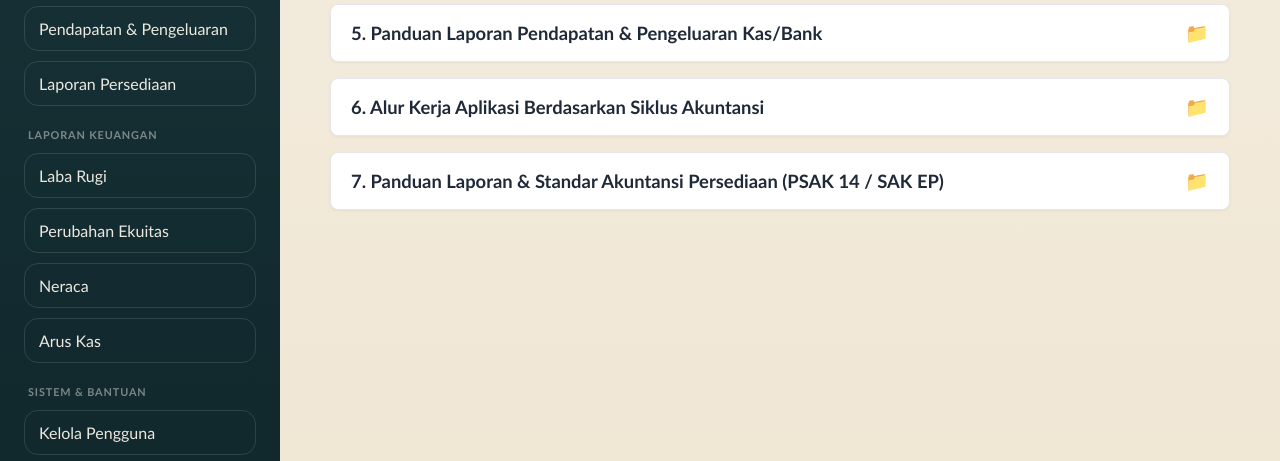
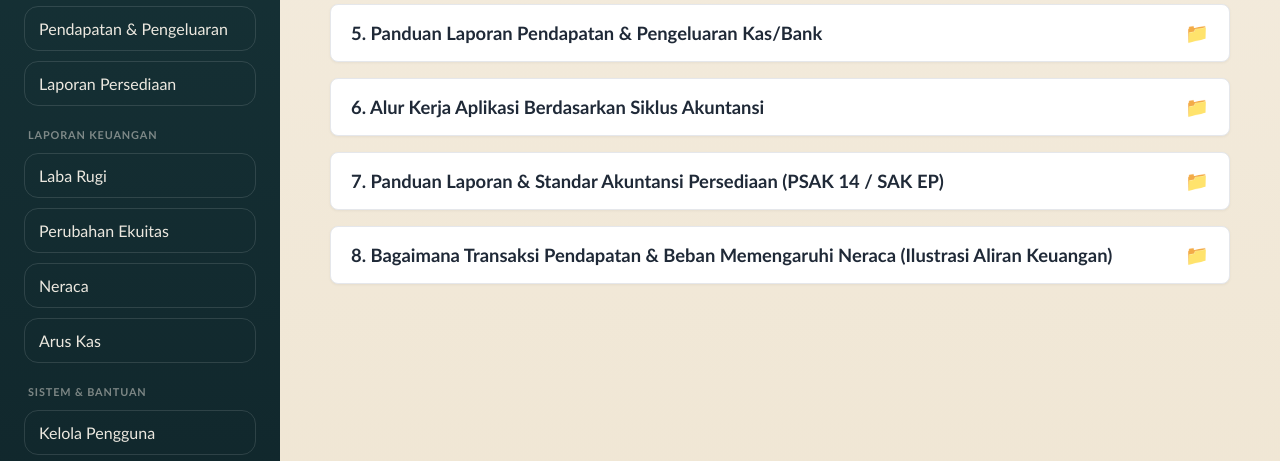
Before and after one commit to ogandahasrun/akuntansi, a PHP site: page /panduan.php in a window 1280 px wide. Shown: the part 915-1376 px from the top of the page. Run offline with PHP 8.4, Linux system fonts and the light colour scheme; a user stored in the database is signed in; data comes from the database, SQL or seed files in the repository; a stand-in replaces the project's code that opens the database connection.

Commit message:
modified:   panduan.php

```diff
--- a/panduan.php
+++ b/panduan.php
@@ -304,6 +304,90 @@ details.panduan-item[open] summary::after {
             </ol>
         </div>
     </details>
+
+    <!-- Item 8: Bagaimana Pendapatan & Beban Memengaruhi Neraca -->
+    <details class="panduan-item">
+        <summary>8. Bagaimana Transaksi Pendapatan &amp; Beban Memengaruhi Neraca (Ilustrasi Aliran Keuangan)</summary>
+        <div class="panduan-content">
+            <p>Meskipun akun <strong>Pendapatan</strong> dan <strong>Beban</strong> hanya dicantumkan di Laporan Laba Rugi dan tidak muncul langsung sebagai baris di Neraca, transaksi keduanya secara otomatis memengaruhi keseimbangan Neraca pada akhir periode.</p>
+
+            <h4>Ilustrasi Aliran Keuangan:</h4>
+
+            <p><strong>1. Posisi Awal Neraca (Sebelum Transaksi):</strong></p>
+            <ul>
+                <li><strong>Sisi Kiri (Aset)</strong>: <code>1-1200 Tabungan Bank BNI</code> = Rp50.000.000</li>
+                <li><strong>Sisi Kanan (Pasiva)</strong>: <code>2-1100 Hutang Usaha</code> = Rp10.000.000, <code>3-1100 Modal Pemilik</code> = Rp40.000.000</li>
+                <li><em>Persamaan</em>: Aset (Rp50jt) = Hutang (Rp10jt) + Modal (Rp40jt) &rarr; <strong>Seimbang</strong>.</li>
+            </ul>
+
+            <p><strong>2. Pencatatan Transaksi Baru (Jurnal Umum):</strong></p>
+            <ul>
+                <li>
+                    <strong>Transaksi 1: Menerima Pendapatan</strong>
+                    <br>Menerima transfer pendapatan pelayanan ke Bank BNI sebesar Rp15.000.000.
+                    <div class="example-box">
+                        <span class="badge badge-debit">DEBIT</span> <code>1-1200 Tabungan Bank BNI</code> &rarr; Rp15.000.000<br>
+                        <span class="badge badge-kredit">KREDIT</span> <code>4-1100 Pendapatan Umum</code> &rarr; Rp15.000.000
+                    </div>
+                </li>
+                <li>
+                    <strong>Transaksi 2: Membayar Beban</strong>
+                    <br>Membayar biaya gaji perawat secara transfer via Bank BNI sebesar Rp5.000.000.
+                    <div class="example-box">
+                        <span class="badge badge-debit">DEBIT</span> <code>6-1900 Biaya Gaji Dan Upah</code> &rarr; Rp5.000.000<br>
+                        <span class="badge badge-kredit">KREDIT</span> <code>1-1200 Tabungan Bank BNI</code> &rarr; Rp5.000.000
+                    </div>
+                </li>
+            </ul>
+
+            <p><strong>3. Perhitungan Laba Rugi:</strong></p>
+            <p>Laba Bersih dihitung: Pendapatan (Rp15.000.000) - Beban (Rp5.000.000) = <strong>Laba Bersih Rp10.000.000</strong>.</p>
+
+            <p><strong>4. Efek Akhir pada Neraca:</strong></p>
+            <ul>
+                <li><strong>Sisi Kiri (Aset)</strong>: Saldo Bank BNI bertambah bersih sebesar Rp10.000.000 (Pendapatan Rp15jt - Beban Rp5jt), sehingga saldo akhir Bank BNI menjadi <strong>Rp60.000.000</strong>.</li>
+                <li><strong>Sisi Kanan (Pasiva)</strong>: Laba Bersih Rp10.000.000 otomatis masuk ke akun ekuitas/modal sebagai <strong>Laba Tahun Berjalan</strong>. Nilai modal akhir menjadi <strong>Rp50.000.000</strong> (Modal Awal Rp40jt + Laba Rp10jt).</li>
+            </ul>
+
+            <p><strong>Hasil Akhir Neraca Setelah Penyesuaian:</strong></p>
+            <table class="table compact" style="margin-top: 10px;">
+                <thead>
+                    <tr>
+                        <th>Sisi Kiri (Aset)</th>
+                        <th class="align-right">Nominal</th>
+                        <th>Sisi Kanan (Kewajiban &amp; Modal)</th>
+                        <th class="align-right">Nominal</th>
+                    </tr>
+                </thead>
+                <tbody>
+                    <tr>
+                        <td>Tabungan Bank BNI</td>
+                        <td class="align-right">Rp60.000.000</td>
+                        <td>Hutang Usaha</td>
+                        <td class="align-right">Rp10.000.000</td>
+                    </tr>
+                    <tr>
+                        <td></td>
+                        <td class="align-right"></td>
+                        <td>Modal Pemilik</td>
+                        <td class="align-right">Rp40.000.000</td>
+                    </tr>
+                    <tr>
+                        <td></td>
+                        <td class="align-right"></td>
+                        <td>Laba Tahun Berjalan (Laba Rugi)</td>
+                        <td class="align-right">Rp10.000.000</td>
+                    </tr>
+                    <tr class="total-row">
+                        <td>TOTAL ASET</td>
+                        <td class="align-right">Rp60.000.000</td>
+                        <td>TOTAL PASIVA</td>
+                        <td class="align-right">Rp60.000.000</td>
+                    </tr>
+                </tbody>
+            </table>
+        </div>
+    </details>
 </div>
 
 <?php
```
